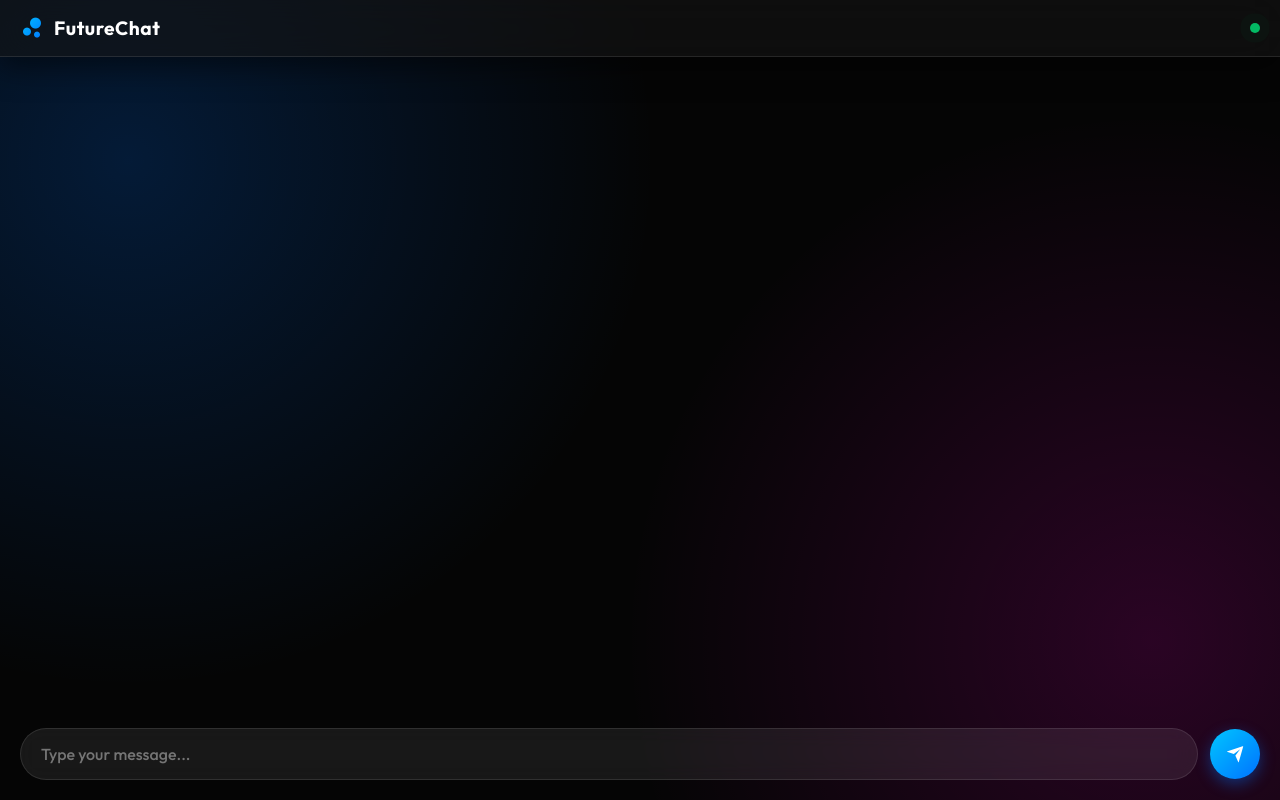
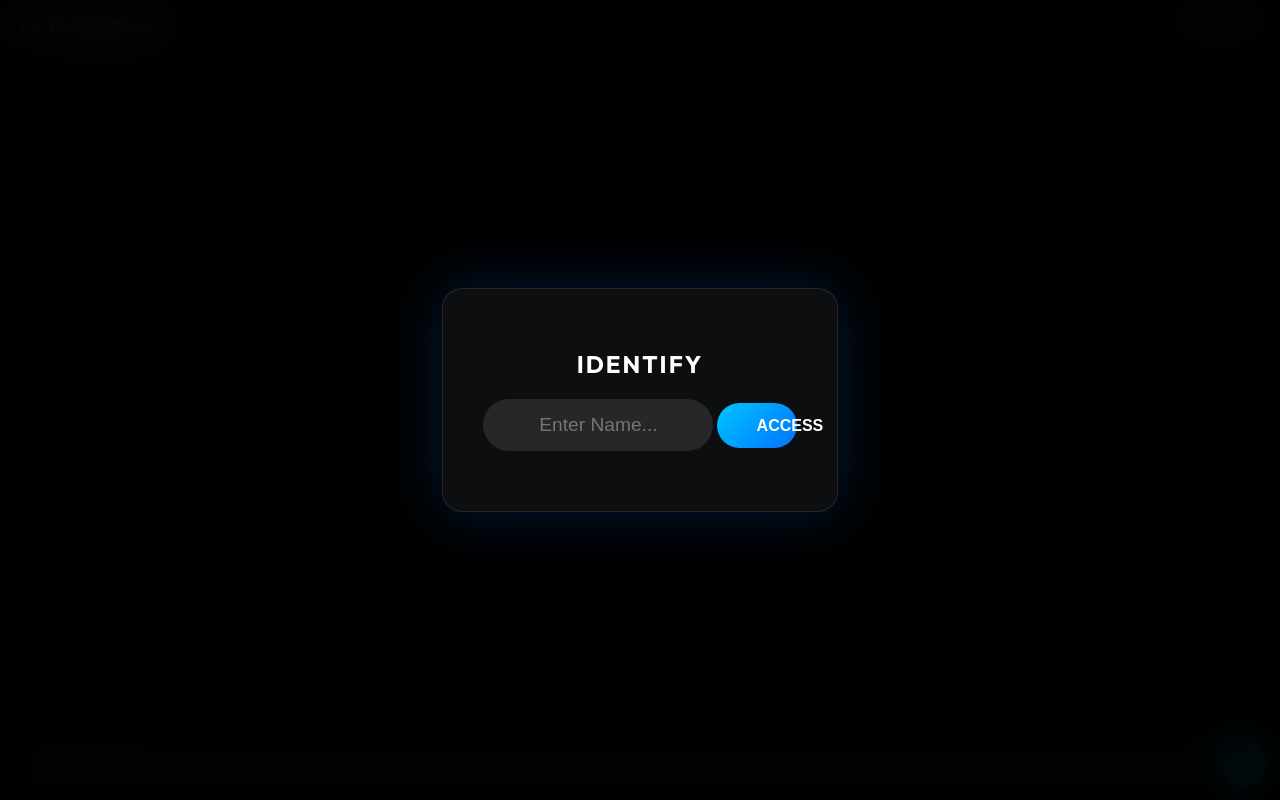
Before and after one commit to deveash123/FutureChat, a website: page index.html in a window 1280 px wide. Drawn offline with nearby package versions, Linux system fonts and the light colour scheme; no server answers.

Commit message:
Added login screen

```diff
--- a/index.html
+++ b/index.html
@@ -3,26 +3,22 @@
 <head>
     <meta charset="UTF-8">
     <meta name="viewport" content="width=device-width, initial-scale=1.0, maximum-scale=1.0, user-scalable=no">
-    <title>FutureChat Premium</title>
+    <title>FutureChat v2</title>
     <link href="https://cdn.jsdelivr.net/npm/remixicon@3.5.0/fonts/remixicon.css" rel="stylesheet">
     <link href="https://fonts.googleapis.com/css2?family=Outfit:wght@300;500;700&display=swap" rel="stylesheet">
 
     <style>
-        /* --- CORE VISUALS --- */
         :root {
-            --primary-gradient: linear-gradient(135deg, #00C6FF, #0072FF);
-            --glass-bg: rgba(255, 255, 255, 0.05);
-            --glass-border: 1px solid rgba(255, 255, 255, 0.1);
-            --gloss-highlight: rgba(255, 255, 255, 0.15);
+            --primary: #00C6FF;
+            --accent: #0072FF;
+            --glass: rgba(255, 255, 255, 0.05);
+            --border: 1px solid rgba(255, 255, 255, 0.1);
         }
 
         body {
             margin: 0;
             background: #050505;
-            /* Deep Space Background */
-            background-image:
-                radial-gradient(circle at 10% 20%, rgba(0, 114, 255, 0.2) 0%, transparent 40%),
-                radial-gradient(circle at 90% 80%, rgba(255, 0, 212, 0.15) 0%, transparent 40%);
+            background-image: radial-gradient(circle at 50% 50%, rgba(0, 114, 255, 0.15) 0%, transparent 50%);
             font-family: 'Outfit', sans-serif;
             color: white;
             height: 100vh;
@@ -31,50 +27,74 @@
             overflow: hidden;
         }
 
-        /* --- HEADER (Glass Bar) --- */
+        /* --- LOGIN SCREEN (OVERLAY) --- */
+        #login-screen {
+            position: fixed;
+            top: 0; left: 0; width: 100%; height: 100%;
+            background: rgba(0,0,0,0.9);
+            backdrop-filter: blur(20px);
+            z-index: 999;
+            display: flex;
+            flex-direction: column;
+            align-items: center;
+            justify-content: center;
+            transition: 0.5s;
+        }
+
+        .login-box {
+            background: var(--glass);
+            padding: 40px;
+            border-radius: 20px;
+            border: var(--border);
+            text-align: center;
+            box-shadow: 0 0 50px rgba(0, 114, 255, 0.2);
+        }
+
+        .login-box h2 { margin-bottom: 20px; letter-spacing: 2px; }
+
+        #username-input {
+            padding: 15px;
+            border-radius: 30px;
+            border: none;
+            outline: none;
+            background: rgba(255,255,255,0.1);
+            color: white;
+            text-align: center;
+            font-size: 1.2rem;
+            margin-bottom: 20px;
+            width: 200px;
+        }
+
+        .btn-enter {
+            padding: 10px 40px;
+            border-radius: 30px;
+            border: none;
+            background: linear-gradient(135deg, var(--primary), var(--accent));
+            color: white;
+            font-weight: bold;
+            cursor: pointer;
+            font-size: 1rem;
+            transition: 0.3s;
+        }
+
+        .btn-enter:hover { box-shadow: 0 0 20px var(--primary); transform: scale(1.05); }
+
+        /* --- HEADER --- */
         header {
             padding: 15px 20px;
-            background: rgba(20, 20, 20, 0.6);
-            backdrop-filter: blur(20px);
-            -webkit-backdrop-filter: blur(20px);
-            border-bottom: var(--glass-border);
+            background: rgba(20, 20, 20, 0.8);
+            border-bottom: var(--border);
             display: flex;
+            justify-content: space-between;
             align-items: center;
-            justify-content: space-between;
             z-index: 100;
-            box-shadow: 0 10px 30px rgba(0,0,0,0.5);
         }
 
-        .brand {
-            display: flex;
-            align-items: center;
-            gap: 10px;
-        }
+        .brand { font-weight: 700; font-size: 1.2rem; display: flex; align-items: center; gap: 10px; }
+        .brand i { color: var(--primary); }
+        .user-badge { font-size: 0.9rem; color: #888; }
 
-        .brand i {
-            font-size: 1.5rem;
-            background: var(--primary-gradient);
-            -webkit-background-clip: text;
-            -webkit-text-fill-color: transparent;
-        }
-
-        h1 {
-            margin: 0;
-            font-size: 1.2rem;
-            font-weight: 700;
-            letter-spacing: 0.5px;
-        }
-
-        .status-dot {
-            height: 10px;
-            width: 10px;
-            background-color: #00ff88;
-            border-radius: 50%;
-            box-shadow: 0 0 10px #00ff88;
-            animation: pulse 2s infinite;
-        }
-
-        /* --- CHAT AREA (Smooth Scroll) --- */
+        /* --- CHAT AREA --- */
         #messages {
             list-style: none;
             padding: 20px;
@@ -83,170 +103,157 @@
             overflow-y: auto;
             display: flex;
             flex-direction: column;
-            gap: 15px;
+            gap: 10px;
             scroll-behavior: smooth;
         }
 
-        /* Custom Scrollbar */
-        #messages::-webkit-scrollbar { width: 5px; }
-        #messages::-webkit-scrollbar-track { background: transparent; }
-        #messages::-webkit-scrollbar-thumb { background: rgba(255,255,255,0.2); border-radius: 10px; }
+        #messages::-webkit-scrollbar { width: 4px; }
+        #messages::-webkit-scrollbar-thumb { background: #333; border-radius: 10px; }
 
-        /* --- MESSAGE BUBBLES (Glossy) --- */
         li {
-            padding: 12px 18px;
-            border-radius: 18px;
-            border-top-left-radius: 2px; /* Makes it look like a chat bubble */
-            max-width: 75%;
-            font-weight: 300;
-            line-height: 1.5;
-            position: relative;
-            animation: slideUp 0.4s cubic-bezier(0.175, 0.885, 0.32, 1.275); /* Fluid bounce */
-
-            /* The Glass Effect */
-            background: var(--glass-bg);
-            backdrop-filter: blur(10px);
-            border: var(--glass-border);
-            border-top: 1px solid var(--gloss-highlight); /* Shiny top edge */
-            box-shadow: 0 8px 32px 0 rgba(0, 0, 0, 0.3);
+            padding: 10px 15px;
+            border-radius: 15px;
+            max-width: 80%;
+            font-size: 0.95rem;
+            animation: popIn 0.3s cubic-bezier(0.175, 0.885, 0.32, 1.275);
+            line-height: 1.4;
+            display: flex;
+            flex-direction: column;
         }
 
-        /* Simulating "My" messages vs "Others" for style */
-        li:nth-child(even) {
-            align-self: flex-end;
-            border-top-left-radius: 18px;
-            border-bottom-right-radius: 2px;
-            background: linear-gradient(135deg, rgba(0, 198, 255, 0.2), rgba(0, 114, 255, 0.2));
-            border-color: rgba(0, 198, 255, 0.3);
+        .msg-name {
+            font-size: 0.7rem;
+            color: var(--primary);
+            margin-bottom: 3px;
+            font-weight: bold;
         }
 
-        /* --- INPUT AREA (Floating Pill) --- */
-        form {
-            padding: 20px;
-            background: transparent;
-            display: flex;
-            gap: 12px;
-            align-items: center;
+        /* My Messages (Right) */
+        .my-message {
+            align-self: flex-end;
+            background: linear-gradient(135deg, rgba(0, 198, 255, 0.2), rgba(0, 114, 255, 0.2));
+            border: 1px solid rgba(0, 198, 255, 0.3);
+            border-bottom-right-radius: 2px;
         }
 
-        .input-group {
-            flex-grow: 1;
+        /* Others Messages (Left) */
+        .other-message {
+            align-self: flex-start;
             background: rgba(255, 255, 255, 0.08);
-            border: var(--glass-border);
-            border-radius: 30px;
-            padding: 5px 20px;
-            display: flex;
-            align-items: center;
-            backdrop-filter: blur(10px);
-            transition: 0.3s;
+            border: var(--border);
+            border-top-left-radius: 2px;
         }
 
-        .input-group:focus-within {
-            background: rgba(255, 255, 255, 0.15);
-            border-color: rgba(255, 255, 255, 0.3);
-            box-shadow: 0 0 20px rgba(0, 198, 255, 0.1);
+        .other-message .msg-name { color: #ff00de; }
+
+        /* --- INPUT --- */
+        form {
+            padding: 15px;
+            background: rgba(0,0,0,0.8);
+            display: flex;
+            gap: 10px;
         }
 
         input {
-            width: 100%;
-            background: transparent;
+            flex-grow: 1;
+            background: rgba(255,255,255,0.1);
             border: none;
+            padding: 12px 20px;
+            border-radius: 30px;
             color: white;
-            font-family: 'Outfit', sans-serif;
-            font-size: 1rem;
-            padding: 10px 0;
             outline: none;
         }
 
-        /* --- GLOSSY SEND BUTTON --- */
         button {
-            height: 50px;
-            width: 50px;
+            width: 45px; height: 45px;
             border-radius: 50%;
             border: none;
-            background: var(--primary-gradient);
-            color: white;
+            background: var(--primary);
+            color: black;
             font-size: 1.2rem;
             cursor: pointer;
-            box-shadow: 0 5px 15px rgba(0, 114, 255, 0.4);
-            transition: all 0.3s cubic-bezier(0.175, 0.885, 0.32, 1.275);
-            display: flex;
-            align-items: center;
-            justify-content: center;
         }
 
-        button:hover {
-            transform: scale(1.1) rotate(-10deg);
-            box-shadow: 0 8px 25px rgba(0, 114, 255, 0.6);
-        }
-
-        button:active {
-            transform: scale(0.9);
-        }
-
-        /* --- ANIMATIONS --- */
-        @keyframes slideUp {
-            from { opacity: 0; transform: translateY(30px) scale(0.9); }
-            to { opacity: 1; transform: translateY(0) scale(1); }
-        }
-
-        @keyframes pulse {
-            0% { opacity: 1; box-shadow: 0 0 0 0 rgba(0, 255, 136, 0.7); }
-            70% { opacity: 0.7; box-shadow: 0 0 0 10px rgba(0, 255, 136, 0); }
-            100% { opacity: 1; box-shadow: 0 0 0 0 rgba(0, 255, 136, 0); }
-        }
+        @keyframes popIn { from { transform: scale(0.8); opacity: 0; } to { transform: scale(1); opacity: 1; } }
     </style>
 </head>
 <body>
 
+    <div id="login-screen">
+        <div class="login-box">
+            <h2>IDENTIFY</h2>
+            <input type="text" id="username-input" placeholder="Enter Name..." autocomplete="off">
+            <button class="btn-enter" onclick="joinChat()">ACCESS</button>
+        </div>
+    </div>
+
     <header>
-        <div class="brand">
-            <i class="ri-bubble-chart-fill"></i>
-            <h1>FutureChat</h1>
-        </div>
-        <div class="status-dot"></div>
+        <div class="brand"><i class="ri-rfid-fill"></i> FutureChat</div>
+        <div class="user-badge" id="display-name">Anonymous</div>
     </header>
 
-    <ul id="messages">
-        </ul>
+    <ul id="messages"></ul>
 
     <form id="form" action="">
-        <div class="input-group">
-            <input id="input" autocomplete="off" placeholder="Type your message..." />
-        </div>
+        <input id="input" autocomplete="off" placeholder="Type message..." />
         <button><i class="ri-send-plane-fill"></i></button>
     </form>
 
     <script src="/socket.io/socket.io.js"></script>
     <script>
         var socket = io();
+        var myName = "";
 
+        // 1. Handle Login
+        function joinChat() {
+            var nameInput = document.getElementById("username-input");
+            if (nameInput.value.trim() !== "") {
+                myName = nameInput.value;
+                document.getElementById("login-screen").style.opacity = "0";
+                setTimeout(() => {
+                    document.getElementById("login-screen").style.display = "none";
+                }, 500);
+                document.getElementById("display-name").innerText = "User: " + myName;
+            }
+        }
+
+        // 2. Sending Messages (Now with JSON)
         var form = document.getElementById('form');
         var input = document.getElementById('input');
         var messages = document.getElementById('messages');
 
-        // Sounds (Optional: Remove if annoying)
-        // const sendSound = new Audio('https://assets.mixkit.co/active_storage/sfx/2354/2354-preview.mp3');
-
         form.addEventListener('submit', function(e) {
             e.preventDefault();
-            if (input.value) {
-                socket.emit('chat message', input.value);
+            if (input.value && myName) {
+                // Send an object: { user: "Harish", text: "Hello" }
+                var msgData = { user: myName, text: input.value };
+                socket.emit('chat message', JSON.stringify(msgData));
                 input.value = '';
-                input.focus();
             }
         });
 
+        // 3. Receiving Messages
         socket.on('chat message', function(msg) {
+            // Try to parse JSON, if fails, it's old text format
+            var data;
+            try {
+                data = JSON.parse(msg);
+            } catch(e) {
+                data = { user: "Unknown", text: msg };
+            }
+
             var item = document.createElement('li');
-            item.textContent = msg;
+
+            // Check if it's ME or OTHERS
+            if (data.user === myName) {
+                item.classList.add("my-message");
+            } else {
+                item.classList.add("other-message");
+            }
+
+            item.innerHTML = `<div class="msg-name">${data.user}</div> ${data.text}`;
             messages.appendChild(item);
-
-            // Auto Smooth Scroll to bottom
             messages.scrollTop = messages.scrollHeight;
-
-            // Optional: Play sound
-            // sendSound.play();
         });
     </script>
 </body>
```
